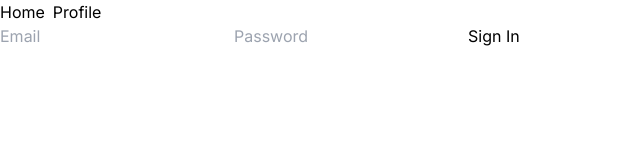
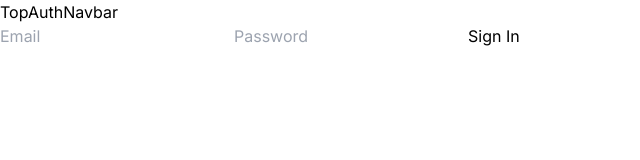
Before and after one commit to ad9311/saturn-app-nextjs, a Next.js app: page /sign_in in a window 1280 px wide. Shown: the top 160 px of the page, without its empty margins (0-640 px from the left). Built offline with nearby package versions, Linux system fonts and the light colour scheme.

Commit message:
Implement main and auth layouts

```diff
--- /dev/null
+++ b/src/_layouts/components/TopAuthNavbar.tsx
@@ -0,0 +1,5 @@
+export default function TopAuthNavbar() {
+  return (
+    <div>TopAuthNavbar</div>
+  )
+}
--- /dev/null
+++ b/src/app/(auth)/layout.tsx
@@ -0,0 +1,10 @@
+import TopAuthNavbar from "@/_layouts/components/TopAuthNavbar";
+
+export default function AuthLayout({ children }: Readonly<{ children: React.ReactNode }>) {
+  return (
+    <>
+      <TopAuthNavbar />
+      {children}
+    </>
+  );
+}
--- /dev/null
+++ b/src/app/(main)/home/page.tsx
@@ -0,0 +1,5 @@
+export default function Homepage() {
+  return (
+    <div>Home page</div>
+  )
+}
--- /dev/null
+++ b/src/app/(main)/layout.tsx
@@ -0,0 +1,10 @@
+import TopMainNavbar from "@/_layouts/components/TopMainNavbar";
+
+export default function MainLayout({ children }: Readonly<{ children: React.ReactNode }>) {
+  return (
+    <>
+      <TopMainNavbar />
+      {children}
+    </>
+  );
+}
--- a/src/app/layout.tsx
+++ b/src/app/layout.tsx
@@ -1,6 +1,5 @@
 import type { Metadata } from "next";
 import { Inter } from "next/font/google";
-import TopMainNavbar from "../_layouts/components/TopMainNavbar";
 import "./globals.css";
 
 const inter = Inter({ subsets: ["latin"] });
@@ -10,15 +9,10 @@ export const metadata: Metadata = {
   description: "My personal app.",
 };
 
-export default function RootLayout({
-  children,
-}: Readonly<{
-  children: React.ReactNode;
-}>) {
+export default function RootLayout({ children }: Readonly<{ children: React.ReactNode }>) {
   return (
     <html lang="en">
       <body className={inter.className}>
-        <TopMainNavbar />
         {children}
       </body>
     </html>
--- a/src/app/page.tsx
+++ b/src/app/page.tsx
@@ -1,3 +1,5 @@
+import { redirect } from "next/navigation"
+
 export default function HomePage() {
-  return <h1>Home Page</h1>
+  redirect('/home')
 }
```
Also changed, not shown: src/app/(main)/profile/page.tsx (renamed from src/app/profile/page.tsx).
